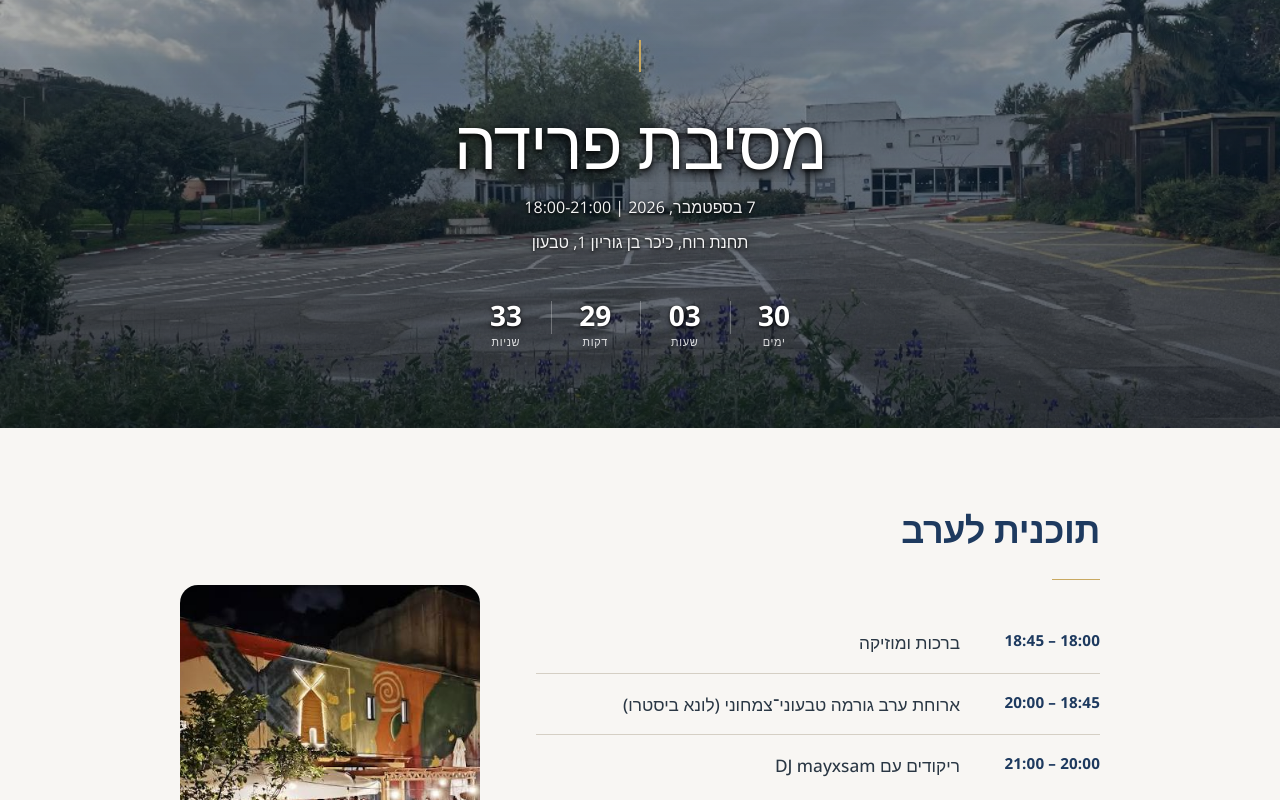
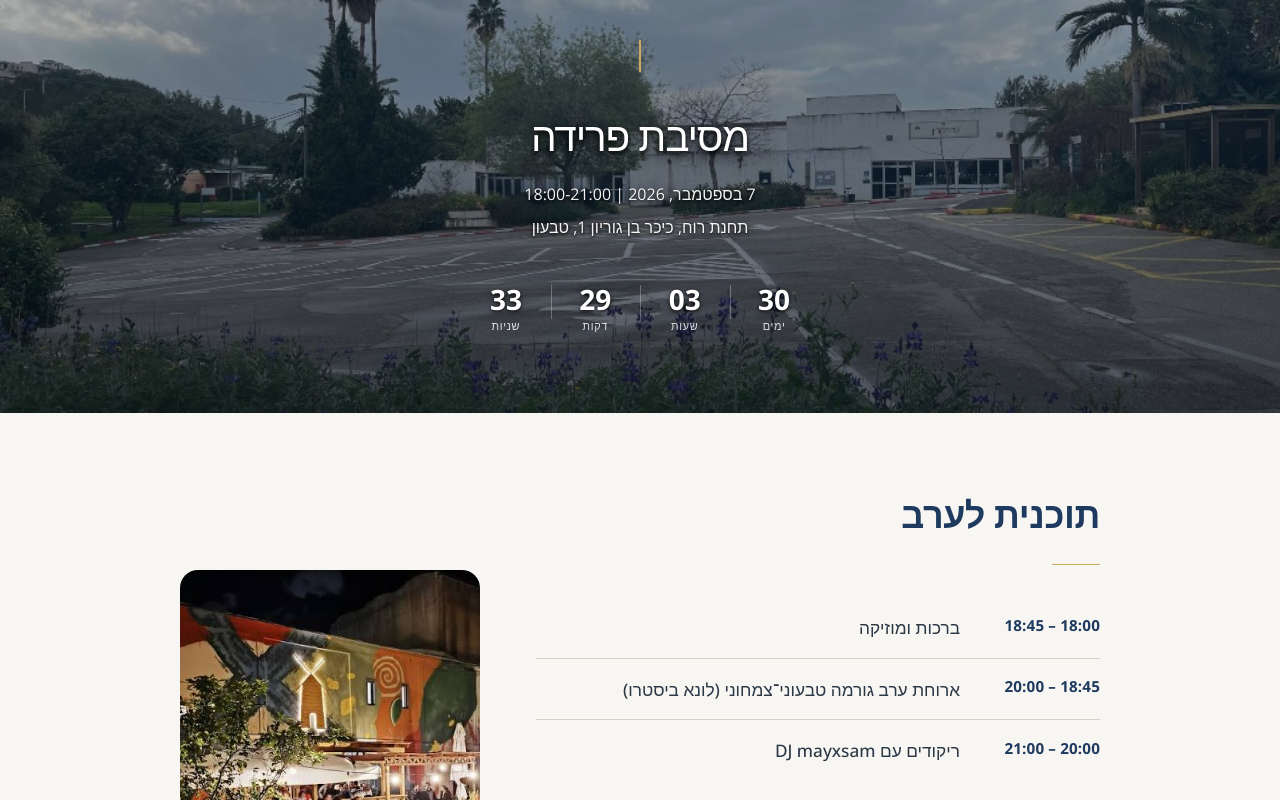
Before and after one commit to carmelilany-lgtm/ayelet-farewell, a Next.js app: page /i/1 in a window 1280 px wide. Shown: the top 800 px of the page. Built offline with nearby package versions, Linux system fonts and the light colour scheme; no server answers.

Commit message:
זיהוי אורחים מהוספה ידנית ב־OTP כרשומים שממתינים לעדכון סטטוס.
כולל עדכון אמין לפי מזהה אורח, ותיקון חיתוך כותרת במובייל.

Co-authored-by: Cursor <cursoragent@cursor.com>

```diff
--- a/app/api/auth/me/route.ts
+++ b/app/api/auth/me/route.ts
@@ -24,11 +24,13 @@ export async function GET(request: Request) {
           status: "imported",
           notes: null,
           already_final: false,
+          pending_rsvp: false,
           is_new: true,
         },
         is_new: true,
       });
     }
+    const pendingRsvp = guest.status === "imported";
     return Response.json({
       guest: {
         full_name: guest.full_name,
@@ -39,7 +41,8 @@ export async function GET(request: Request) {
         wants_video_blessing: guest.wants_video_blessing,
         wants_to_speak: guest.wants_to_speak,
         excitement: guest.excitement,
-        already_final: Boolean(guest.final_confirmed_at),
+        already_final: Boolean(guest.final_confirmed_at) && !pendingRsvp,
+        pending_rsvp: pendingRsvp,
         is_new: false,
       },
       is_new: false,
--- a/app/api/auth/verify-otp/route.ts
+++ b/app/api/auth/verify-otp/route.ts
@@ -58,12 +58,15 @@ export async function POST(request: Request) {
             status: "imported",
             notes: null,
             already_final: false,
+            pending_rsvp: false,
             is_new: true,
           },
         },
         { headers: { "Set-Cookie": guestSessionCookie(token) } }
       );
     }
+
+    const pendingRsvp = guest.status === "imported";
 
     return Response.json(
       {
@@ -78,7 +81,8 @@ export async function POST(request: Request) {
           wants_video_blessing: guest.wants_video_blessing,
           wants_to_speak: guest.wants_to_speak,
           excitement: guest.excitement,
-          already_final: Boolean(guest.final_confirmed_at),
+          already_final: Boolean(guest.final_confirmed_at) && !pendingRsvp,
+          pending_rsvp: pendingRsvp,
           is_new: false,
         },
       },
--- a/app/globals.css
+++ b/app/globals.css
@@ -136,6 +136,8 @@ a {
   backdrop-filter: none;
   box-shadow: none;
   border-radius: 0;
+  container-type: inline-size;
+  overflow: visible;
 }
 
 .hero-ornament {
@@ -158,18 +160,18 @@ a {
 }
 
 .brand-title {
-  margin: 0 0 0.75rem;
+  margin: 0 auto 0.85rem;
   font-family: var(--font-sans), "Open Sans Hebrew", sans-serif;
-  /* Shrink on narrow screens so the full title stays on one line */
-  font-size: clamp(1.2rem, 7.4vw, 4.25rem);
+  /* Scale to container so long titles stay one full line */
+  font-size: clamp(0.88rem, 8cqi, 4.25rem);
   font-weight: 300;
-  line-height: 1.15;
-  letter-spacing: -0.02em;
+  line-height: 1.35;
+  letter-spacing: -0.03em;
   color: var(--paper);
   white-space: nowrap;
   max-width: 100%;
-  overflow: hidden;
-  text-overflow: clip;
+  overflow: visible;
+  padding-block: 0.12em;
   text-shadow:
     0 2px 4px rgba(0, 0, 0, 0.8),
     0 4px 8px rgba(0, 0, 0, 0.6),
@@ -195,10 +197,17 @@ a {
   gap: 0.5rem;
   margin-bottom: 2.5rem;
   font-size: 1rem;
+  line-height: 1.55;
   color: rgba(255, 255, 255, 0.95);
+  overflow: visible;
   text-shadow:
     0 1px 3px rgba(0, 0, 0, 0.8),
     0 2px 6px rgba(0, 0, 0, 0.5);
+}
+
+.hero-details p {
+  margin: 0;
+  overflow: visible;
 }
 
 .countdown {
@@ -2158,12 +2167,13 @@ a.admin-btn.ghost:hover:not(:disabled) {
 @media (max-width: 640px) {
   .hero-content {
     margin-bottom: 0;
-    width: min(540px, calc(100% - 1.25rem));
-    padding: 2rem 0.35rem 2.5rem;
+    width: min(540px, calc(100% - 1rem));
+    padding: 2rem 0.25rem 2.5rem;
+    overflow: visible;
   }
 
   .brand-title {
-    font-size: clamp(1.15rem, 7.8vw, 2.6rem);
+    font-size: clamp(0.85rem, 7.5cqi, 2.2rem);
   }
 
   .section {
--- a/components/PhoneAuthRsvp.tsx
+++ b/components/PhoneAuthRsvp.tsx
@@ -19,6 +19,8 @@ type Guest = {
   status: RsvpStatus;
   notes: string | null;
   already_final: boolean;
+  /** On the list (e.g. manual add) but has not confirmed/declined yet */
+  pending_rsvp?: boolean;
   is_new?: boolean;
 };
 
@@ -51,7 +53,14 @@ export function PhoneAuthRsvp({ content }: Props) {
     setFullName(next.full_name || "");
     setGuestCount(Math.max(next.guest_count || 1, 1));
     setStatus(next.status === "declined" ? "declined" : "confirmed");
-    setEditing(!next.already_final);
+    // New guests fill the form. Existing (including manual pending) start from summary.
+    if (next.is_new) {
+      setEditing(true);
+    } else if (next.pending_rsvp || next.status === "imported") {
+      setEditing(false);
+    } else {
+      setEditing(!next.already_final);
+    }
     setStep("confirm");
   }
 
@@ -297,6 +306,33 @@ export function PhoneAuthRsvp({ content }: Props) {
   if (!guest) return null;
 
   const isNew = Boolean(guest.is_new);
+  const pendingRsvp =
+    Boolean(guest.pending_rsvp) || guest.status === "imported";
+
+  // Existing guest on the list who still needs to confirm status (manual add / import).
+  if (!isNew && pendingRsvp && !editing) {
+    return (
+      <div className="rsvp-form rsvp-summary animate-fade-up">
+        <p className="invitee-name">
+          {applyTemplate(content.guestGreeting, { name: guest.full_name })}
+        </p>
+        <p className="rsvp-lead">
+          {applyTemplate(content.rsvpLeadInvite, { name: guest.full_name })}
+        </p>
+        <p className="confirm-prompt">{content.confirmPrompt}</p>
+        <button
+          type="button"
+          className="submit-btn"
+          onClick={() => setEditing(true)}
+        >
+          {content.updateStatusLabel}
+        </button>
+        <button type="button" className="text-link-btn" onClick={logout}>
+          {content.logoutLabel}
+        </button>
+      </div>
+    );
+  }
 
   if (!isNew && guest.already_final && !editing) {
     const statusText =
@@ -354,11 +390,16 @@ export function PhoneAuthRsvp({ content }: Props) {
           </div>
         </>
       ) : (
-        <p className="invitee-name">
-          {applyTemplate(content.guestGreeting, { name: guest.full_name })}
-        </p>
+        <>
+          <p className="invitee-name">
+            {applyTemplate(content.guestGreeting, { name: guest.full_name })}
+          </p>
+          {pendingRsvp ? (
+            <p className="confirm-prompt">{content.confirmPrompt}</p>
+          ) : null}
+        </>
       )}
-      {!guest.already_final && (
+      {!isNew && !pendingRsvp && !guest.already_final && (
         <p className="confirm-prompt">{content.confirmPrompt}</p>
       )}
       {!isNew && guest.already_final && (
@@ -418,7 +459,7 @@ export function PhoneAuthRsvp({ content }: Props) {
       <button type="submit" className="submit-btn" disabled={busy}>
         {busy ? "…" : content.submitRsvpLabel}
       </button>
-      {!isNew && guest.already_final ? (
+      {!isNew && (guest.already_final || pendingRsvp) ? (
         <button
           type="button"
           className="text-link-btn"
--- a/lib/store.ts
+++ b/lib/store.ts
@@ -287,14 +287,20 @@ export async function updateRsvpByPhone(
   phone: string,
   input: TokenUpdateInput
 ): Promise<Rsvp | null> {
+  const existing = await getRsvpByPhone(phone);
+  if (!existing) return null;
+
   const timestamp = nowIso();
-  const patch = buildRsvpUpdate(input, timestamp);
+  const patch = {
+    ...buildRsvpUpdate(input, timestamp),
+    updated_at: timestamp,
+  };
 
   if (hasSupabaseConfig()) {
     const { data, error } = await getSupabaseAdmin()
       .from("rsvps")
       .update(patch)
-      .eq("phone", phone)
+      .eq("id", existing.id)
       .select("*")
       .maybeSingle();
     if (error) throw error;
@@ -302,12 +308,11 @@ export async function updateRsvpByPhone(
   }
 
   const rows = await readLocal();
-  const idx = rows.findIndex((r) => r.phone === phone);
+  const idx = rows.findIndex((r) => r.id === existing.id);
   if (idx < 0) return null;
   rows[idx] = {
     ...rows[idx],
     ...patch,
-    updated_at: timestamp,
   } as Rsvp;
   await writeLocal(rows);
   return rows[idx];
--- a/lib/thank-you.ts
+++ b/lib/thank-you.ts
@@ -18,6 +18,11 @@ export function resolveThankYouKind(opts: {
 }): ThankYouKind {
   if (opts.nextStatus === "declined") return "declined";
   if (opts.nextStatus === "maybe") return "maybe";
+
+  // First confirmation after import / manual add — always "confirmed".
+  if (opts.previousStatus === "imported") {
+    return "confirmed";
+  }
 
   const baselineCount =
     opts.previousStatus === "declined"
```
